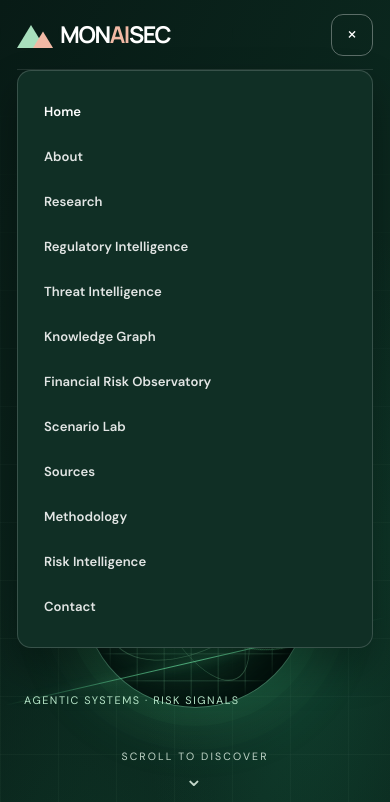
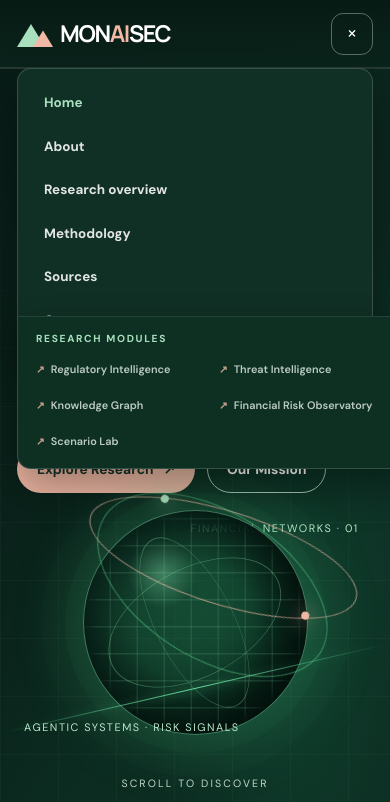
Before and after one commit to 3M-Heroix/monaisec-website, a plain HTML site: page index.html in a window 390 px wide. Both pictures are taken after a click on the button "Toggle navigation". Shown: the top 802 px of the page. Drawn offline with Linux system fonts and the light colour scheme.

Commit message:
MONAISEC V7 — Header patch

```diff
--- a/index.html
+++ b/index.html
@@ -38,19 +38,24 @@
     .text-link{font-weight:700;color:var(--forest);font-size:.88rem}
     .text-link span{display:inline-block;transition:transform .2s}
     .text-link:hover span{transform:translateX(4px)}
-    .site-header{position:absolute;inset:0 0 auto;z-index:20;color:white}
-    .nav-wrap{height:82px;display:flex;align-items:center;justify-content:space-between;border-bottom:1px solid #ffffff1c}
+    .site-header{position:absolute;inset:0 0 auto;z-index:20;color:white;width:100%;background:linear-gradient(180deg,#071b14f5,#0b241ceF);border-bottom:1px solid #ffffff20;backdrop-filter:blur(14px)}
+    .nav-wrap{width:100%;max-width:none;height:76px;padding:0 clamp(22px,4.2vw,68px);display:flex;align-items:center;justify-content:space-between;border-bottom:1px solid #ffffff1c}
+    .primary-links{display:flex;align-items:center;gap:clamp(18px,2.4vw,34px);font-size:.84rem;font-weight:650}
+    .primary-links a{opacity:.88;position:relative}
+    .primary-links a:hover,.primary-links a.active{opacity:1;color:var(--mint)}
+    .research-nav{width:100%;min-height:48px;padding:0 clamp(22px,4.2vw,68px);display:flex;align-items:center;gap:17px;background:#ffffff08}
+    .research-nav-label{flex:none;color:#a8dfbd;font-size:.64rem;font-weight:800;letter-spacing:.16em;text-transform:uppercase}
+    .research-nav-links{display:flex;align-items:center;gap:clamp(12px,2vw,27px);flex-wrap:wrap}
+    .research-nav-links a{font-size:.73rem;font-weight:600;color:#e0eae3;opacity:.83;white-space:nowrap;transition:color .2s,opacity .2s}
+    .research-nav-links a:hover{opacity:1;color:var(--peach)}
+    .research-nav-links a:before{content:"↗";font-size:.65rem;color:var(--peach);margin-right:6px}
     .brand{display:flex;align-items:center;gap:12px;font-family:Manrope,sans-serif;font-size:1.45rem;font-weight:700;letter-spacing:-.06em}
     .brand-mark{width:31px;height:27px;position:relative;display:inline-block}
     .brand-mark:before,.brand-mark:after{content:"";position:absolute;bottom:0;width:0;height:0;border-left:14px solid transparent;border-right:14px solid transparent;border-bottom:23px solid var(--mint)}
     .brand-mark:before{left:0}
     .brand-mark:after{left:12px;border-bottom-color:var(--peach);transform:scale(.72);transform-origin:bottom}
     .brand span span{color:var(--peach)}
-    .nav-links{display:flex;align-items:center;gap:clamp(16px,2.6vw,34px);font-size:.82rem;font-weight:600}
-    .nav-links a{opacity:.88;position:relative}
-    .nav-links a:after{content:"";position:absolute;left:0;right:100%;bottom:-9px;height:2px;background:var(--peach);transition:.2s}
-    .nav-links a:hover,.nav-links a.active{opacity:1}
-    .nav-links a:hover:after,.nav-links a.active:after{right:0}
+
     .nav-actions{display:flex;gap:10px;align-items:center}
     .icon-btn,.menu-toggle{width:42px;height:42px;border:1px solid #ffffff55;border-radius:50%;background:transparent;color:white;display:grid;place-items:center;cursor:pointer}
     .menu-toggle{display:none;border-radius:12px;font-size:1.2rem}
@@ -155,16 +160,18 @@
     .reveal.visible{opacity:1;transform:none}
     .sr-only{position:absolute;width:1px;height:1px;padding:0;margin:-1px;overflow:hidden;clip:rect(0,0,0,0);white-space:nowrap;border:0}
     @media(max-width:900px){
-      .nav-links{gap:15px}.hero-inner{grid-template-columns:1fr .8fr}.hero h1{font-size:clamp(3.4rem,9vw,6rem)}
+      .research-nav{gap:12px}.research-nav-links{gap:12px}.research-nav-links a{font-size:.68rem}.hero-inner{grid-template-columns:1fr .8fr}.hero h1{font-size:clamp(3.4rem,9vw,6rem)}
       .hero-visual{height:350px}.globe{width:290px}.research-grid{gap:12px}.card-art{height:135px}
       .about-grid{gap:35px}
     }
     @media(max-width:700px){
       .container{width:min(100% - 34px,var(--max))}
-      .nav-wrap{height:70px}.menu-toggle{display:grid}.nav-actions .icon-btn{display:none}
-      .nav-links{display:none;position:absolute;top:70px;left:17px;right:17px;padding:18px;background:#102f25;border:1px solid #ffffff2b;border-radius:14px;box-shadow:0 20px 40px #0005;flex-direction:column;align-items:stretch;gap:0}
-      .nav-links.open{display:flex}.nav-links a{padding:12px 8px}.nav-links a:after{display:none}
-      .hero{padding:118px 0 38px;min-height:auto}.hero-inner{grid-template-columns:1fr;gap:0}.hero-copy{padding:15px 0 0}
+      .nav-wrap{height:68px;padding-inline:17px}.menu-toggle{display:grid}.nav-actions .icon-btn{display:none}
+      .primary-links{display:none;position:absolute;top:68px;left:17px;right:17px;padding:12px 18px;background:#102f25;border:1px solid #ffffff2b;border-radius:14px 14px 0 0;box-shadow:0 20px 40px #0005;flex-direction:column;align-items:stretch;gap:0}
+      .primary-links.open{display:flex}.primary-links a{padding:11px 8px}
+      .research-nav{display:none;position:absolute;top:calc(68px + 248px);left:17px;right:17px;padding:14px 18px;background:#0d3023;border:1px solid #ffffff2b;border-top:1px solid #ffffff18;border-radius:0 0 14px 14px;align-items:flex-start;flex-direction:column;gap:10px;box-shadow:0 20px 40px #0005}
+      .research-nav.open{display:flex}.research-nav-links{display:grid;grid-template-columns:1fr 1fr;width:100%;gap:10px 14px}.research-nav-links a{white-space:normal;padding:4px 0}
+      .hero{padding:145px 0 38px;min-height:auto}.hero-inner{grid-template-columns:1fr;gap:0}.hero-copy{padding:15px 0 0}
       .hero h1{font-size:clamp(3.5rem,16vw,6.3rem)}.hero-copy>p{font-size:.93rem}
       .hero-visual{height:270px;margin-top:-5px}.globe{width:225px}.data-label.one{right:4%}.data-label.two{left:2%}
       .pillars{grid-template-columns:1fr;margin-top:10px}.pillar{padding:21px}.pillar+.pillar:before{left:10%;right:10%;top:0;width:80%;height:1px}
@@ -180,17 +187,22 @@
 </head>
 <body>
 <header class="site-header">
-  <div class="container nav-wrap">
+  <div class="nav-wrap">
     <a class="brand" href="#home" aria-label="MONAISEC home"><i class="brand-mark" aria-hidden="true"></i><span>MON<span>AI</span>SEC</span></a>
-    <nav class="nav-links" id="navLinks" aria-label="Main navigation">
-      <a href="#home" class="active">Home</a><a href="#about">About</a><a href="#research">Research</a>
-      <a href="regulatory.html">Regulatory Intelligence</a><a href="threats.html">Threat Intelligence</a><a href="knowledge-graph.html">Knowledge Graph</a><a href="financial-risks.html">Financial Risk Observatory</a><a href="scenario-lab.html">Scenario Lab</a><a href="sources.html">Sources</a><a href="methodology.html">Methodology</a><a href="#risk">Risk Intelligence</a><a href="#contact">Contact</a>
+    <nav class="primary-links" id="navLinks" aria-label="Main navigation">
+      <a href="#home" class="active">Home</a><a href="#about">About</a><a href="#research">Research overview</a><a href="methodology.html">Methodology</a><a href="sources.html">Sources</a><a href="#contact">Contact</a>
     </nav>
     <div class="nav-actions">
       <button class="icon-btn" id="searchOpen" aria-label="Open site search" title="Search">⌕</button>
       <button class="menu-toggle" id="menuToggle" aria-label="Toggle navigation" aria-expanded="false">☰</button>
     </div>
   </div>
+  <nav class="research-nav" id="researchNav" aria-label="Dedicated research pages">
+    <span class="research-nav-label">Research modules</span>
+    <div class="research-nav-links">
+      <a href="regulatory.html">Regulatory Intelligence</a><a href="threats.html">Threat Intelligence</a><a href="knowledge-graph.html">Knowledge Graph</a><a href="financial-risks.html">Financial Risk Observatory</a><a href="scenario-lab.html">Scenario Lab</a>
+    </div>
+  </nav>
 </header>
 
 <main>
@@ -294,14 +306,15 @@
 
 <script>
   const $ = (s, root=document) => root.querySelector(s);
-  const nav = $('#navLinks'), menuToggle = $('#menuToggle');
+  const nav = $('#navLinks'), researchNav = $('#researchNav'), menuToggle = $('#menuToggle');
   menuToggle.addEventListener('click', () => {
-    const open = nav.classList.toggle('open');
+    const open = !nav.classList.contains('open');
+    nav.classList.toggle('open', open); researchNav.classList.toggle('open', open);
     menuToggle.setAttribute('aria-expanded', String(open));
     menuToggle.textContent = open ? '×' : '☰';
   });
-  nav.querySelectorAll('a').forEach(a => a.addEventListener('click', () => {
-    nav.classList.remove('open'); menuToggle.setAttribute('aria-expanded','false'); menuToggle.textContent='☰';
+  [...nav.querySelectorAll('a'), ...researchNav.querySelectorAll('a')].forEach(a => a.addEventListener('click', () => {
+    nav.classList.remove('open'); researchNav.classList.remove('open'); menuToggle.setAttribute('aria-expanded','false'); menuToggle.textContent='☰';
   }));
   $('#year').textContent = new Date().getFullYear();
 
```
